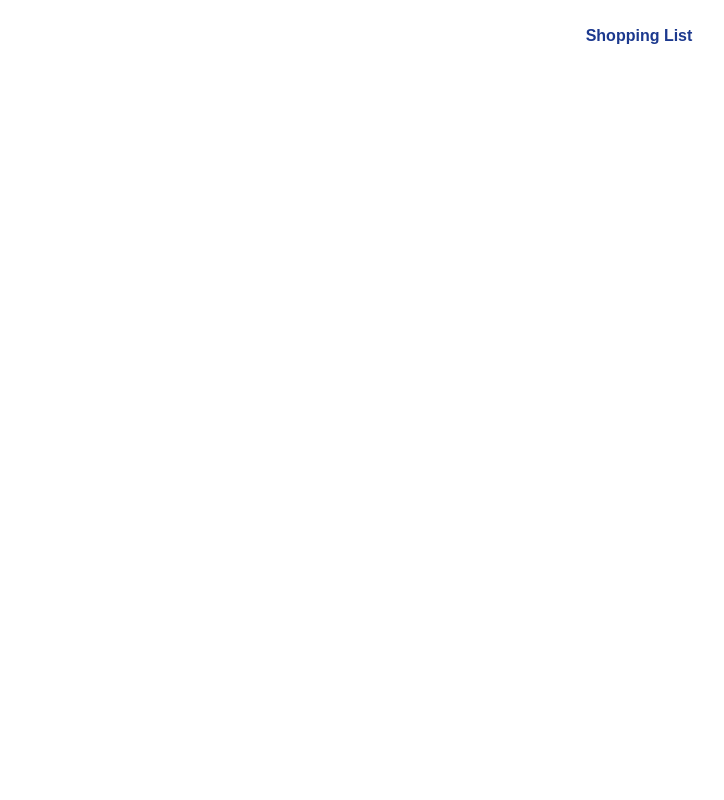
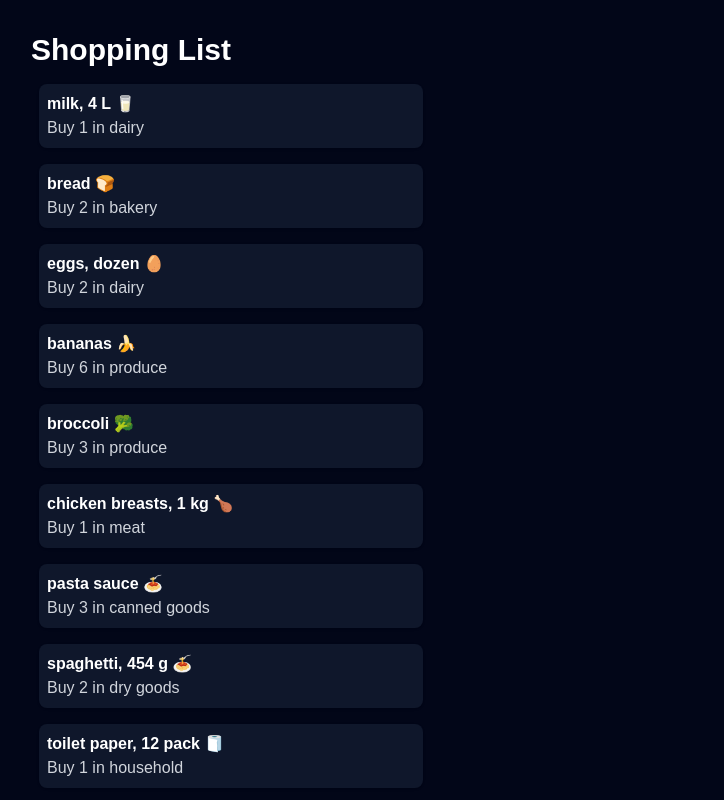
Before and after one commit to dhom10/cprg306, a Next.js app: page /week-3 in a window 1280 px wide. Shown: the top 800 px of the page, without its empty margins (1-725 px from the left). Built offline with nearby package versions, Linux system fonts and the light colour scheme.

Commit message:
assignment-3

```diff
--- a/app/week-3/item.js
+++ b/app/week-3/item.js
@@ -1,12 +1,8 @@
-
-
-export default function item({name, quantity, category}){
-return (
-     <li className="flex justify-between items-center border-b py-2">
-      <span className="font-semibold">{name}</span>
-      <span className="text-gray-500"> : {quantity}</span>
-      <span className="text-blue-600 italic">{category}</span>
+export default function Item({ name, quantity, category }) {
+  return (
+    <li className="p-2 m-4 bg-slate-900 max-w-sm rounded-lg shadow">
+      <span className="block font-semibold text-white">{name}</span>
+      <span className="block text-gray-300">Buy {quantity} in {category}</span>
     </li>
   );
-
 }
--- a/app/week-3/itme-list.js
+++ b/app/week-3/itme-list.js
@@ -1,6 +1,6 @@
-import item from "./item"
+import Item from "./item"
 
-export default function itemList(){
+export default function ItemList(){
 const item1 = {
   name: "milk, 4 L 🥛",
   quantity: 1,
--- a/app/week-3/page.js
+++ b/app/week-3/page.js
@@ -1,13 +1,12 @@
-import itemList from "./itme-list";
+import ItemList from "./itme-list";
 
-export default function Page(){
-return (
-<main className="p-6 bg-white min-h-screen">
-<h1 className="text-3x1 font-bold mb-6 text-center text-blue-900">
-   Shopping List
-    </h1>
-<itemList/>
-</main>
-);
-
+export default function Page() {
+  return (
+    <main className="bg-slate-950 min-h-screen p-6">
+      <div>
+        <h2 className="text-3xl font-bold m-2 text-white">Shopping List</h2>
+        <ItemList />
+      </div>
+    </main>
+  );
 }
```
